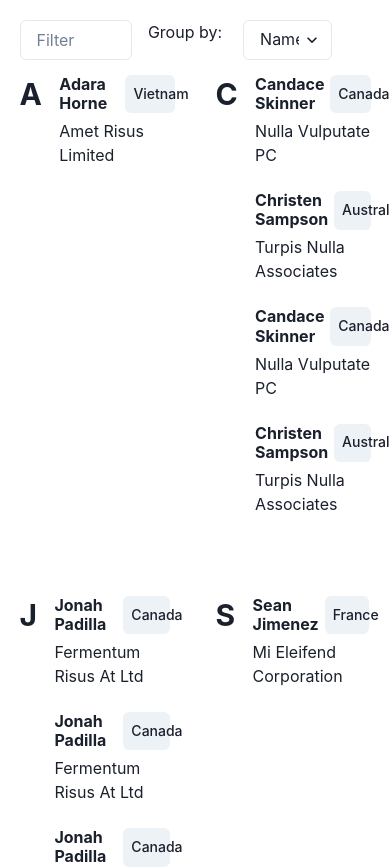
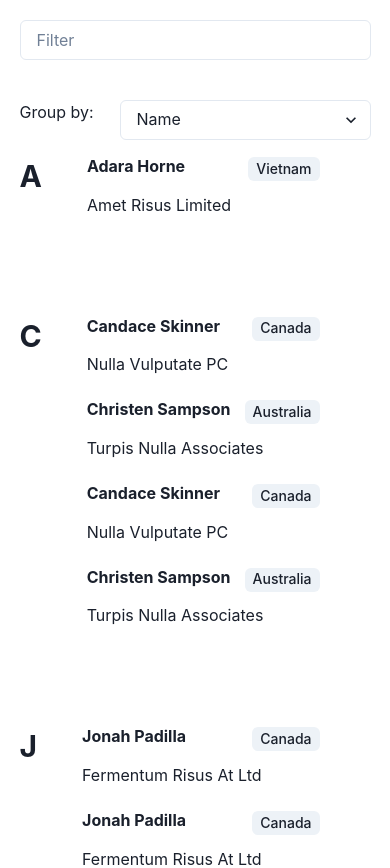
Before and after one commit to mashazyu/doggos-list-react-js, a React (Create React App) app: page / in a window 390 px wide. Shown: the top 868 px of the page. Built offline with nearby package versions, Linux system fonts and the light colour scheme.

Commit message:
Make styling responsive

```diff
--- a/src/App.js
+++ b/src/App.js
@@ -1,4 +1,4 @@
-import { Flex, Spacer, Text } from '@chakra-ui/react';
+import { Box, Flex, Text, SimpleGrid } from '@chakra-ui/react';
 
 import SectionedList from './components/SectionedList';
 import useInput from './hooks/useInput';
@@ -9,14 +9,14 @@ function App() {
   const [grouping, selectionInput] = useSelection();
 
   return (
-    <Flex direction="column" p='5%' w='90%'>
-      <Flex pb='5%'>
+    <Flex direction="column" p='5%' w='100%'>
+      <SimpleGrid minChildWidth='250px' spacing='40px' pb='5%'>
         {filterInput}
-        <Spacer />
-        <Text pl='5%' pr='5%' w='100%'>Group by:</Text>
-        <Spacer />
-        {selectionInput}
-      </Flex>
+        <Flex>
+          <Text minWidth='100px'>Group by:</Text>
+          {selectionInput}
+        </Flex>
+      </SimpleGrid>
       <SectionedList grouping={grouping} filter={filter} />
     </Flex>
   );
--- a/src/components/SectionedList.js
+++ b/src/components/SectionedList.js
@@ -6,7 +6,7 @@ function SectionedList({ grouping, filter }) {
   const data = getSectionedList(grouping, filter);
   const listItems = data.map(({ title, items}) => {
     return (
-      <Flex justify='flex-start' key={title}>
+      <Flex justify='flex-start' key={title} maxWidth='300px'>
         <Box pr='15%'>
           <Heading>{title}</Heading>
         </Box>
@@ -17,7 +17,7 @@ function SectionedList({ grouping, filter }) {
   const errorMessage = <p>No entries found</p>;
 
   return (
-    <SimpleGrid columns={2} spacing={20}>
+    <SimpleGrid minChildWidth='250px' spacing='100px'>
       {listItems.length !== 0 ? listItems : errorMessage}
     </SimpleGrid>
   );
```
